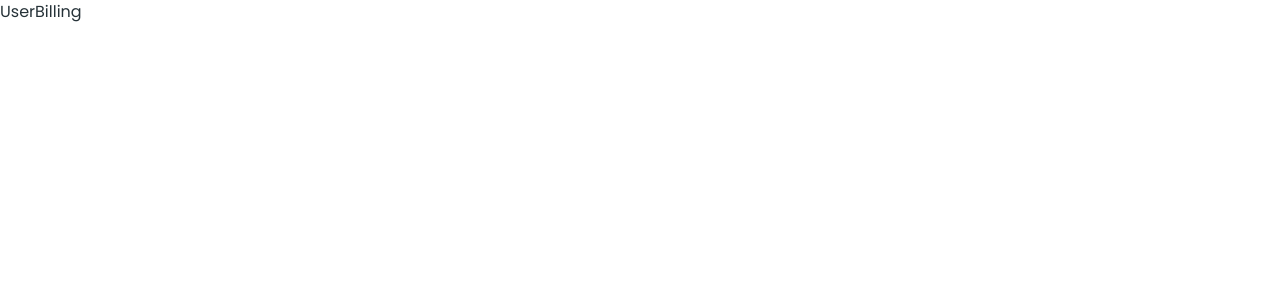
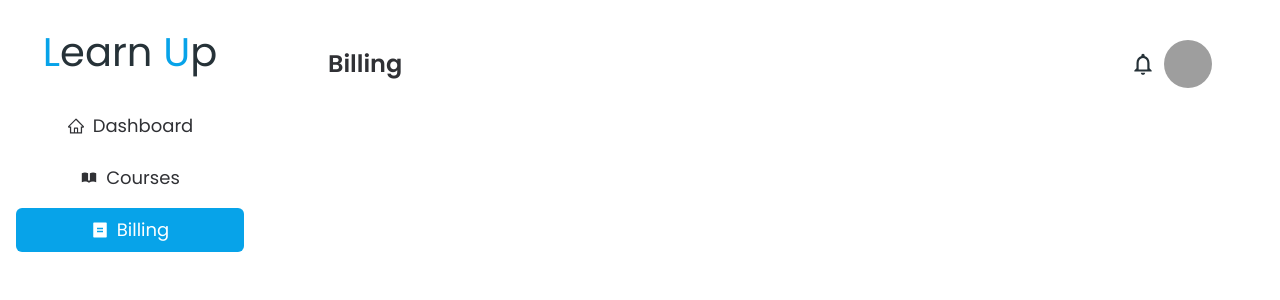
Before and after one commit to RamezTaher/E-learning, a React (Vite) app: page /platform/billing in a window 1280 px wide. Shown: the top 300 px of the page. Built offline with nearby package versions, Linux system fonts and the light colour scheme; grey boxes are pictures that could not be loaded.

Commit message:
gonna be okay for the last page xD

```diff
--- /dev/null
+++ b/src/components/BillingPanel.jsx
@@ -0,0 +1,19 @@
+import React from "react"
+import PlatformHeader from "./PlatformHeader"
+
+const BillingPanel = () => {
+  return (
+    <>
+      <div className="ml-[260px] w-full">
+        <div className="container px-6 sm:mx-auto lg:px-10 py-3 w-full">
+          <div className=" h-full w-full p-7 flex flex-col gap-10">
+            <PlatformHeader isSearch={false} location={"Billing"} />
+            <section className=""></section>
+          </div>
+        </div>
+      </div>
+    </>
+  )
+}
+
+export default BillingPanel
--- a/src/pages/UserBilling.jsx
+++ b/src/pages/UserBilling.jsx
@@ -1,7 +1,14 @@
 import React from "react"
+import BillingPanel from "../components/BillingPanel"
+import SideBar from "../components/SideBar"
 
 const UserBilling = () => {
-  return <div>UserBilling</div>
+  return (
+    <section className="flex">
+      <SideBar />
+      <BillingPanel />
+    </section>
+  )
 }
 
 export default UserBilling
```
